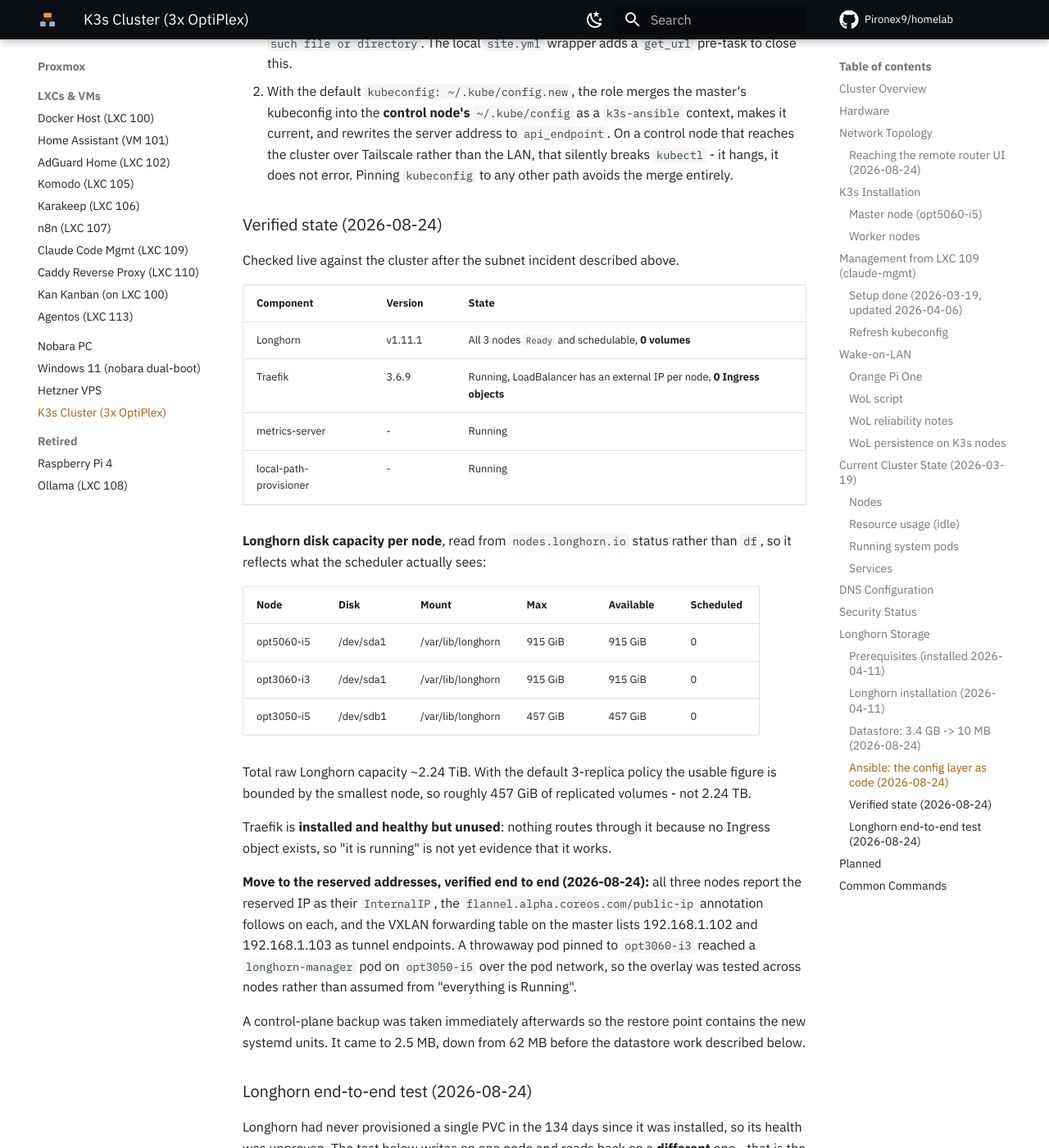
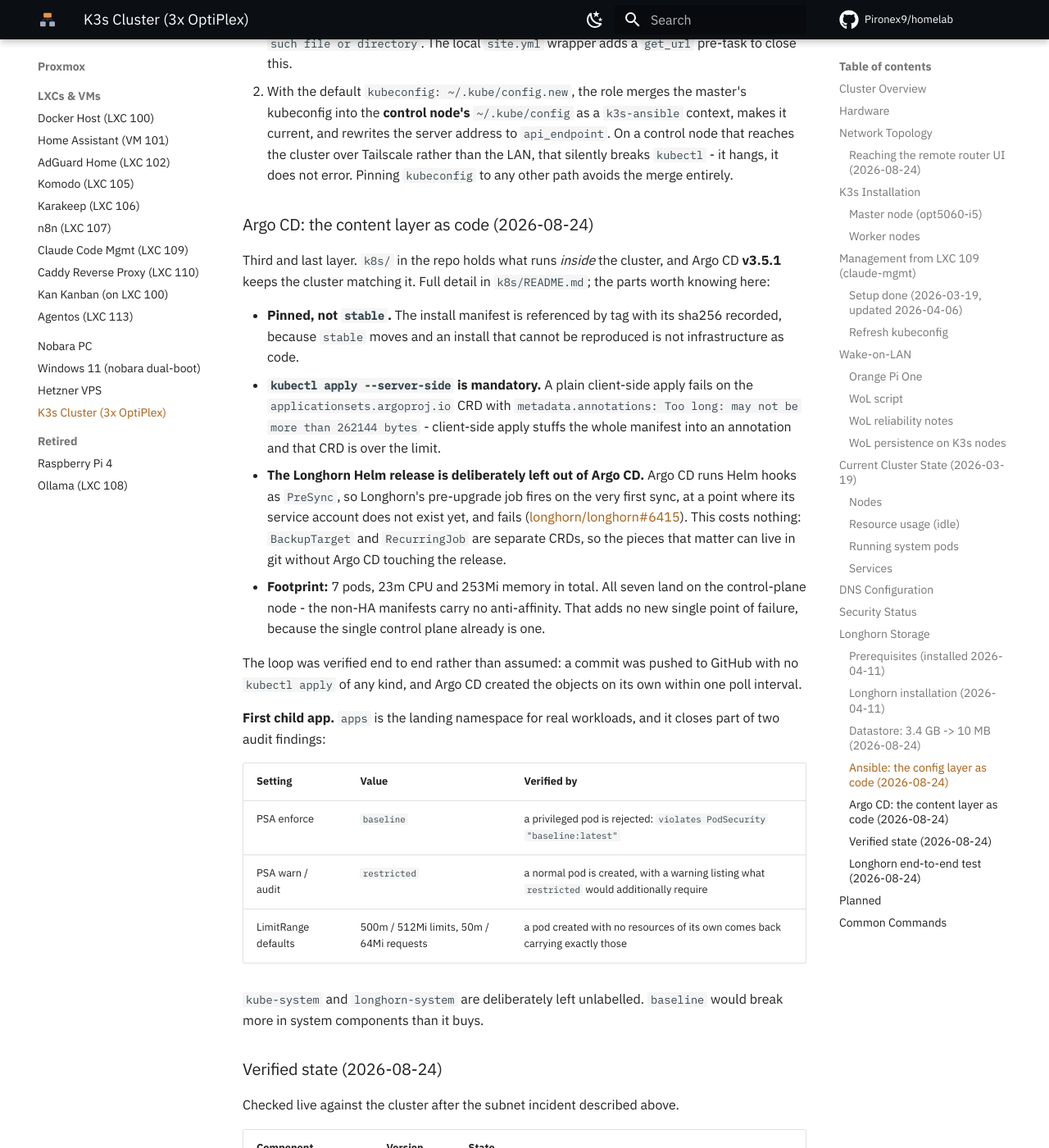
Before and after one commit to Pironex9/homelab, an MkDocs documentation site: the page built from docs/hosts/k3s-cluster.md, in a window 1280 px wide and 1400 px high, scrolled down 14890 px. Shown: the whole window at 82% size. Built offline with MkDocs 1.6.1 and Material for MkDocs 9.7.7, drawn with Linux system fonts in a browser that asks for light colours; comment, search, counter and statistics services are not loaded.

Commit message:
docs(k3s): az Argo CD reteg dokumentalasa
A publikus doksiba bekerult a harmadik reteg: mit telepitettunk, miert
verziora pinelve, miert kotelezo a --server-side apply, es miert marad ki
szandekosan a Longhorn Helm release.

A gyerek app ket beallitasa muszerezve van ellenorizve, nem feltetelezve:
privileged pod elutasitva, es egy sajat eroforras nelkuli pod pontosan a
LimitRange ertekeit kapta.

```diff
--- a/docs/hosts/k3s-cluster.md
+++ b/docs/hosts/k3s-cluster.md
@@ -643,6 +643,45 @@
    breaks `kubectl` - it hangs, it does not error. Pinning `kubeconfig` to any other
    path avoids the merge entirely.
 
+### Argo CD: the content layer as code (2026-08-24)
+
+Third and last layer. `k8s/` in the repo holds what runs *inside* the cluster, and Argo
+CD **v3.5.1** keeps the cluster matching it. Full detail in `k8s/README.md`; the parts
+worth knowing here:
+
+- **Pinned, not `stable`.** The install manifest is referenced by tag with its sha256
+  recorded, because `stable` moves and an install that cannot be reproduced is not
+  infrastructure as code.
+- **`kubectl apply --server-side` is mandatory.** A plain client-side apply fails on the
+  `applicationsets.argoproj.io` CRD with `metadata.annotations: Too long: may not be
+  more than 262144 bytes` - client-side apply stuffs the whole manifest into an
+  annotation and that CRD is over the limit.
+- **The Longhorn Helm release is deliberately left out of Argo CD.** Argo CD runs Helm
+  hooks as `PreSync`, so Longhorn's pre-upgrade job fires on the very first sync, at a
+  point where its service account does not exist yet, and fails
+  ([longhorn/longhorn#6415](https://github.com/longhorn/longhorn/issues/6415)). This
+  costs nothing: `BackupTarget` and `RecurringJob` are separate CRDs, so the pieces that
+  matter can live in git without Argo CD touching the release.
+- **Footprint:** 7 pods, 23m CPU and 253Mi memory in total. All seven land on the
+  control-plane node - the non-HA manifests carry no anti-affinity. That adds no new
+  single point of failure, because the single control plane already is one.
+
+The loop was verified end to end rather than assumed: a commit was pushed to GitHub with
+no `kubectl apply` of any kind, and Argo CD created the objects on its own within one
+poll interval.
+
+**First child app.** `apps` is the landing namespace for real workloads, and it closes
+part of two audit findings:
+
+| Setting | Value | Verified by |
+|---|---|---|
+| PSA enforce | `baseline` | a privileged pod is rejected: `violates PodSecurity "baseline:latest"` |
+| PSA warn / audit | `restricted` | a normal pod is created, with a warning listing what `restricted` would additionally require |
+| LimitRange defaults | 500m / 512Mi limits, 50m / 64Mi requests | a pod created with no resources of its own comes back carrying exactly those |
+
+`kube-system` and `longhorn-system` are deliberately left unlabelled. `baseline` would
+break more in system components than it buys.
+
 ### Verified state (2026-08-24)
 
 Checked live against the cluster after the subnet incident described above.
```
